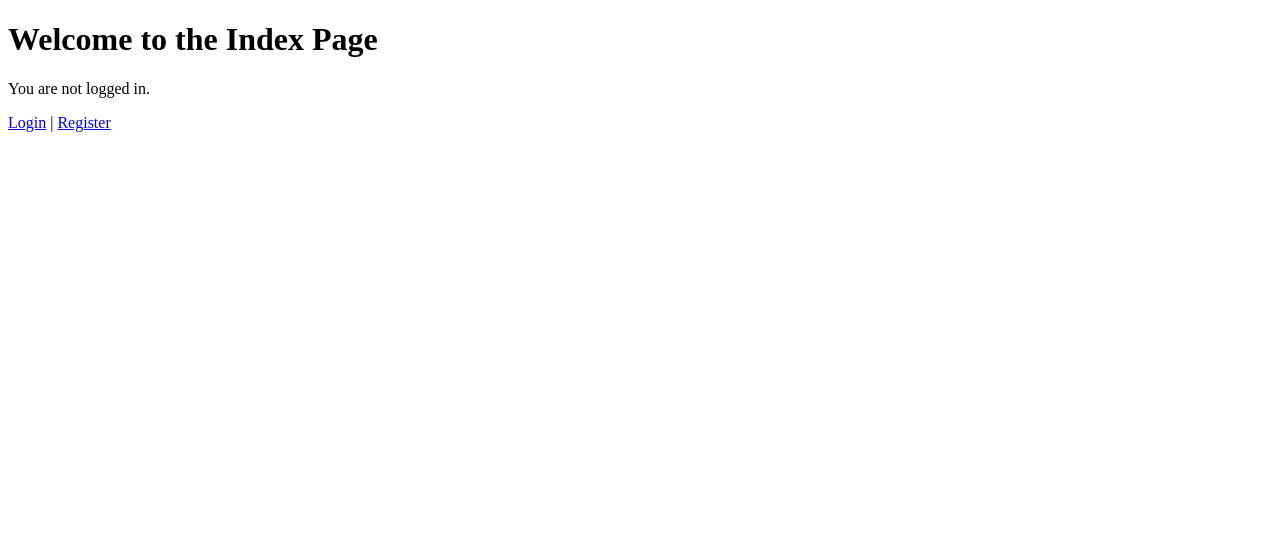
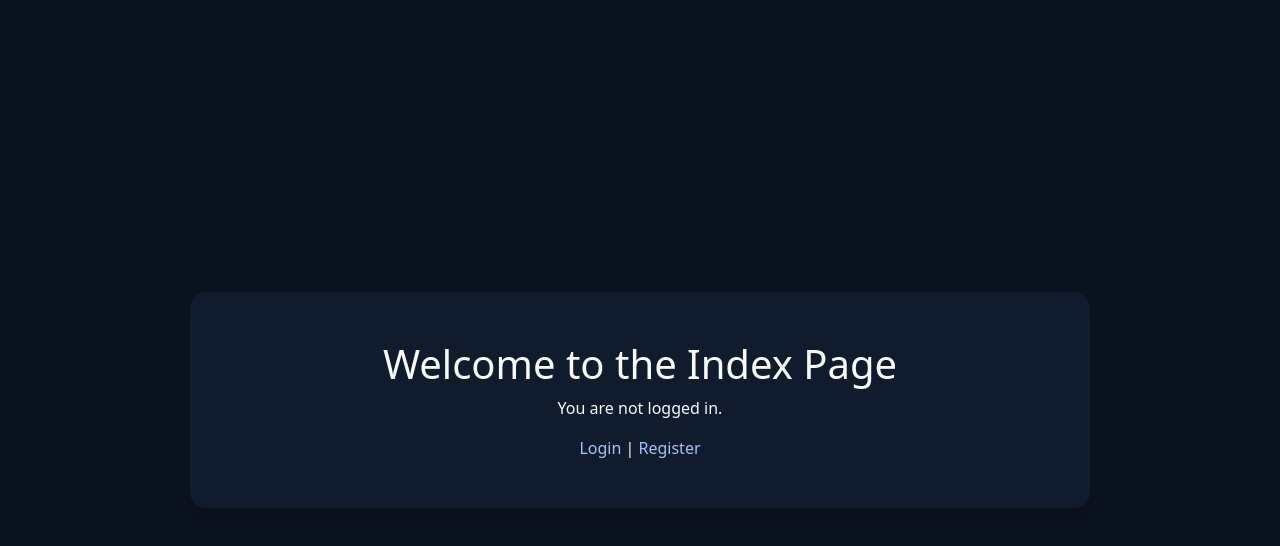
Before and after one commit to bones384/debunk, a React app in the folder frontend/: page / in a window 1280 px wide. Shown: the top 546 px of the page. Built offline with nearby package versions, Linux system fonts and the light colour scheme; the HTML template or start-up script is replaced by a standard one.

Commit message:
Fronted: added boostrap, changed theme and layout of login/register site.

```diff
--- a/frontend/package.json
+++ b/frontend/package.json
@@ -11,8 +11,10 @@
   },
   "dependencies": {
     "axios": "^1.13.2",
+    "bootstrap": "^5.3.8",
     "jwt-decode": "^4.0.0",
     "react": "^19.2.0",
+    "react-bootstrap": "^2.10.10",
     "react-dom": "^19.2.0",
     "react-router-dom": "^7.10.1"
   },
--- a/frontend/src/App.jsx
+++ b/frontend/src/App.jsx
@@ -1,35 +1,54 @@
 import React from 'react'
-    import {BrowserRouter, Routes, Route, Navigate} from "react-router-dom";
+import { BrowserRouter, Routes, Route, Navigate } from "react-router-dom";
 import Login from "./pages/Login";
 import Register from "./pages/Register";
 import Index from "./pages/Index";
 import NotFound from "./pages/NotFound.jsx";
 import ProtectedRoute from "./components/ProtectedRoute";
 
-
-    function Logout ()
-    {
-        localStorage.clear()
-        return <Navigate to="/login"/>
+function Centered({ children }) {
+    return <div className="text-center">{children}</div>;
 }
 
-    function RegisterAndLogout()
-    {
+function Logout() {
     localStorage.clear()
-        return <Register/>
+    return <Navigate to="/login" />
+}
+
+function RegisterAndLogout() {
+    localStorage.clear()
+    return <Register />
 }
 
 function App() {
 
     return (
         <BrowserRouter>
+            <div
+                className="min-vh-100 d-flex align-items-center justify-content-center px-3"
+                data-bs-theme="dark"
+                style={{ backgroundColor: "#0b1220" }}
+            >
+                <div className="w-100" style={{ maxWidth: 900 }}>
+                    <div
+                        className="p-4 p-md-5 rounded-4 shadow text-light"
+                        style={{ backgroundColor: "#111b2e" }}
+                    >
+                        <style>{`
+              a { color: #9ec5fe; text-decoration: none; }
+              a:hover { color: #cfe2ff; text-decoration: underline; }
+            `}</style>
+
                         <Routes>
-                <Route path="/" element={<Index/>}/>
-                <Route path="/login" element={<Login/>}/>
-                <Route path="/logout" element={<Logout/>}/>
-                <Route path="/register" element={<RegisterAndLogout/>}/>
-                <Route path="*" element={<NotFound/>}/>
+                            <Route path="/" element={<Centered><Index /></Centered>} />
+                            <Route path="/login" element={<Login />} />
+                            <Route path="/logout" element={<Logout />} />
+                            <Route path="/register" element={<RegisterAndLogout />} />
+                            <Route path="*" element={<NotFound />} />
                         </Routes>
+                    </div>
+                </div>
+            </div>
         </BrowserRouter>
     )
 }
--- a/frontend/src/main.jsx
+++ b/frontend/src/main.jsx
@@ -1,3 +1,5 @@
+import 'bootstrap/dist/css/bootstrap.min.css';
+
 import { StrictMode } from 'react'
 import { createRoot } from 'react-dom/client'
 import App from './App.jsx'
```
Also changed, not shown: 1 other file (tests, documents, lock files or other folders). Lines whose indentation alone changed are shown as unchanged.
